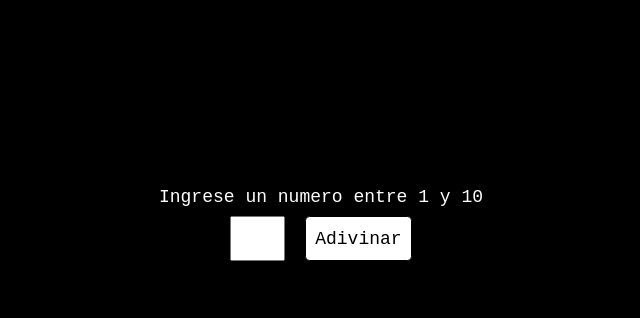
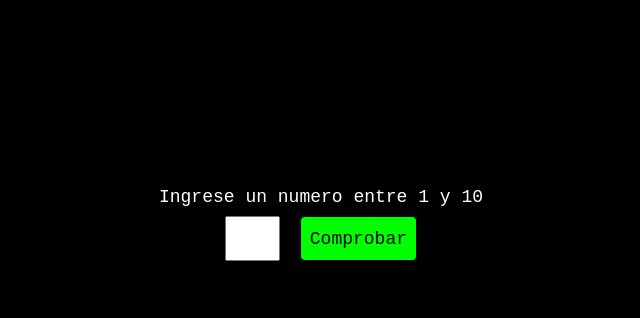
Before and after one commit to ChrisNGDC/HTML-CSS-JavaScript_ChristianGabor, a plain HTML site: page index.html in a window 1280 px wide. Shown: the part 122-440 px from the top of the page, without its empty margins (319-959 px from the left). Drawn offline with Linux system fonts and the light colour scheme.

Commit message:
Cambio de textos

```diff
--- a/index.html
+++ b/index.html
@@ -10,10 +10,10 @@
     <label for="inputNumber">Ingrese un numero entre 1 y 10</label>
     <div>
       <input type="number" name="inputNumber" id="inputNumber" required min="1" max="10"/>
-      <button id="btnAdivinar" type="submit" onclick="adivinar()">Adivinar</button>
+      <button id="btnAdivinar" type="submit" onclick="adivinar()">Comprobar</button>
     </div>
     <p id="messages"></p>
-    <button for="inputNumber" disabled id="btnReinicio" onclick="reset()" type="reset">Reiniciar</button>
+    <button for="inputNumber" disabled id="btnReinicio" onclick="reset()" type="reset">Jugar otra vez!</button>
   </body>
   <script src="./src/js/index.js"></script>
 </html>
--- a/src/css/index.css
+++ b/src/css/index.css
@@ -47,8 +47,8 @@ label,
 }
 
 #btnAdivinar:enabled,
-#btnReinicio {
-    background-color: #FFFFFF;
+#btnReinicio:enabled {
+    background-color: #00ff00;
     border: #000000 solid 1px;
     border-radius: .25rem;
     color: #000000;
@@ -60,7 +60,7 @@ label,
 #btnReinicio:enabled:hover {
     transform: scale(1.2);
     font-weight: 900;
-    color: #FFFFFF;
+    color: #00ff00;
     background-color: #000000;
     border: #FFFFFF solid 1px;
 }
```
